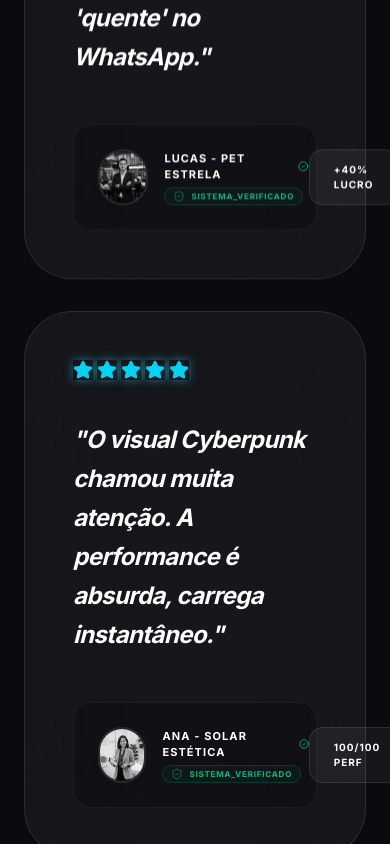
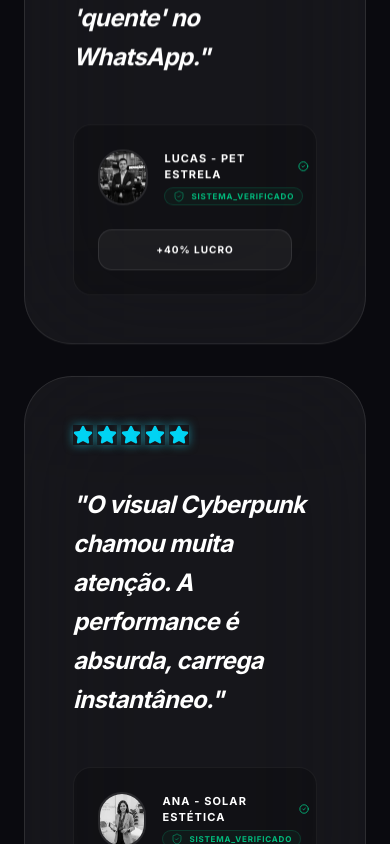
Before and after one commit to lukaspkl/captasys, a Next.js app in the folder web/: page /vendas in a window 390 px wide. Shown: the part 3860-4704 px from the top of the page. Built offline with nearby package versions, Linux system fonts and the light colour scheme.

Commit message:
fix: testimonial badge overflow on mobile

```diff
--- a/web/src/app/(marketing)/vendas/page.tsx
+++ b/web/src/app/(marketing)/vendas/page.tsx
@@ -307,7 +307,7 @@ const SiteProxPage = () => {
                       </p>
                    </div>
 
-                   <div className="flex justify-between items-center bg-black/20 p-6 rounded-2xl border border-white/5">
+                   <div className="flex flex-col sm:flex-row justify-between items-start sm:items-center gap-6 bg-black/20 p-6 rounded-2xl border border-white/5">
                       <div className="flex items-center gap-4">
                          <div className="relative w-14 h-14 rounded-full overflow-hidden border-2 border-white/10 group-hover:border-cyan-400/50 transition-colors">
                             <img src={`/${t.avatar}`} alt={t.name} className="w-full h-full object-cover grayscale group-hover:grayscale-0 transition-all duration-700" />
@@ -323,7 +323,7 @@ const SiteProxPage = () => {
                             </div>
                          </div>
                       </div>
-                      <div className="px-6 py-3 bg-white/5 border border-white/10 text-white text-[10px] font-black uppercase tracking-widest rounded-xl hover:bg-white hover:text-black transition-all">
+                      <div className="w-full sm:w-auto text-center sm:text-right px-6 py-3 bg-white/5 border border-white/10 text-white text-[10px] font-black uppercase tracking-widest rounded-xl hover:bg-white hover:text-black transition-all">
                          {t.res}
                       </div>
                    </div>
```
